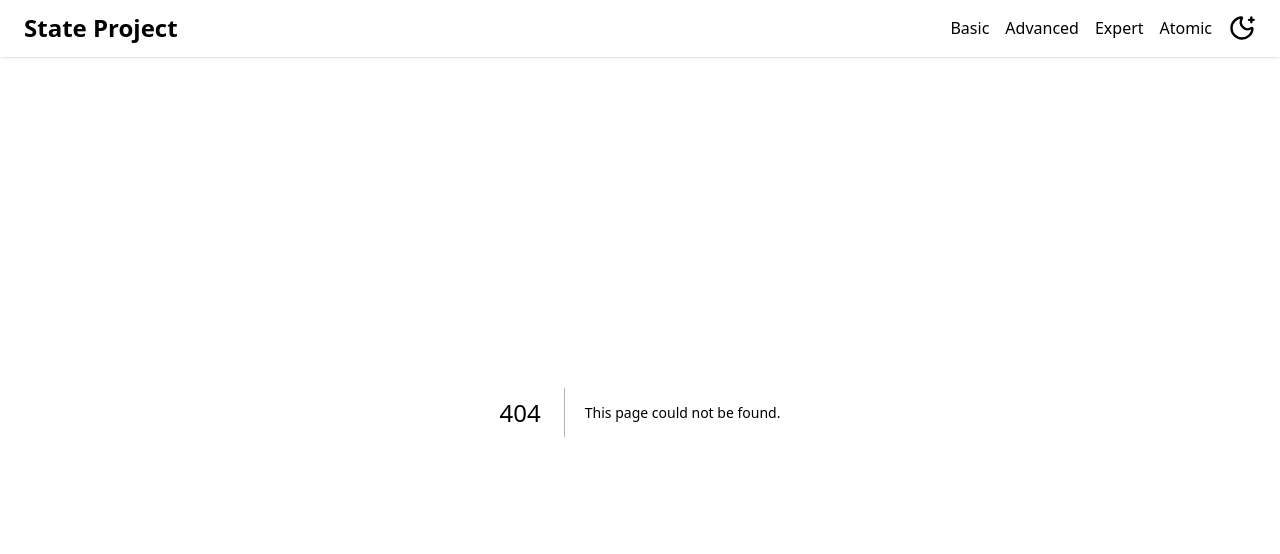
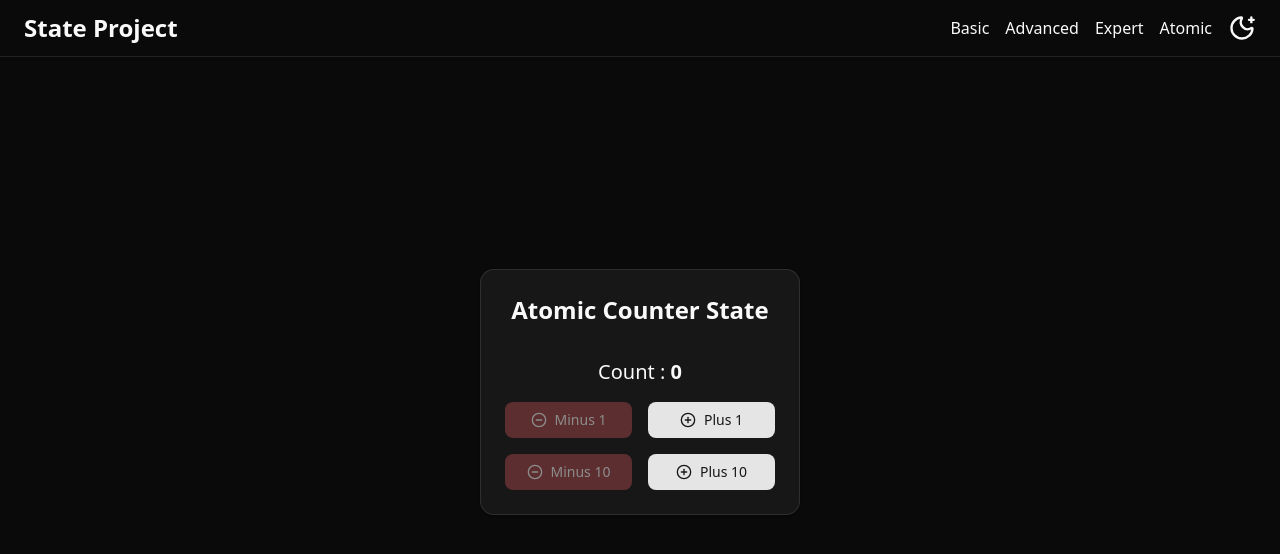
Before and after one commit to rgrjoy-prog23/state-project, a Next.js app: page /atomic in a window 1280 px wide. Before the commit this address had no page. Shown: the top 554 px of the page. Built offline with nearby package versions, Linux system fonts and the light colour scheme.

Commit message:
Create page.tsx

```diff
--- /dev/null
+++ b/src/app/atomic/page.tsx
@@ -0,0 +1,36 @@
+import AdvancedCounter from "@/components/AdvancedCounter";
+import GlobalCounterButtons from "@/components/GlobalCounterButtons";
+import GlobalCounterText from "@/components/GlobalCounterText";
+import {
+	Card,
+	CardContent,
+	CardHeader,
+	CardTitle,
+} from "@/components/shadcnui/card";
+import { Metadata } from "next";
+
+export const metadata: Metadata = {
+	title: "Atomic | Counter State App",
+	description: "Atomic Counter State App",
+};
+
+const page = () => {
+	return (
+		<section className="grid h-[95dvh] place-items-center">
+			<Card className="w-xs">
+				<CardHeader>
+					<CardTitle className="text-center text-2xl font-semibold">
+						Atomic Counter State
+					</CardTitle>
+				</CardHeader>
+
+				<CardContent className="space-y-4">
+					<GlobalCounterText />
+					<GlobalCounterButtons />
+				</CardContent>
+			</Card>
+		</section>
+	);
+};
+
+export default page;
```
